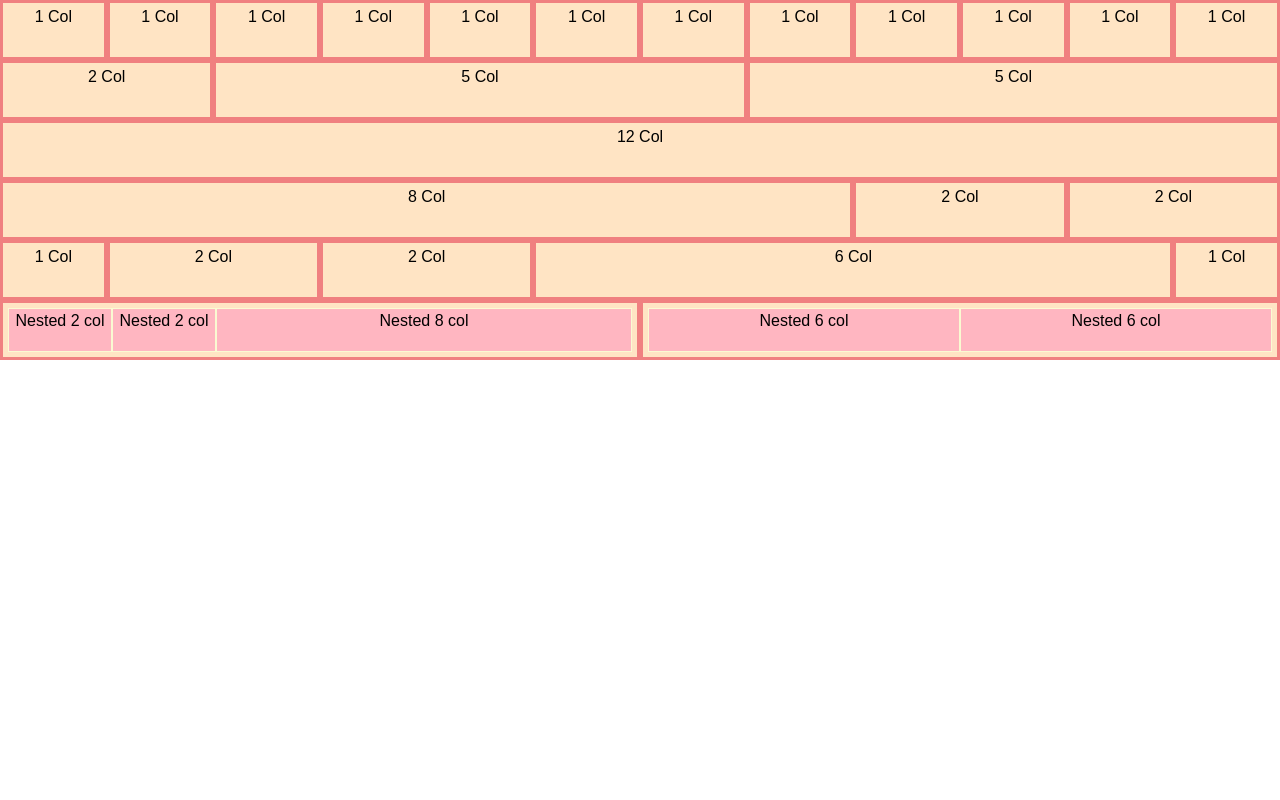
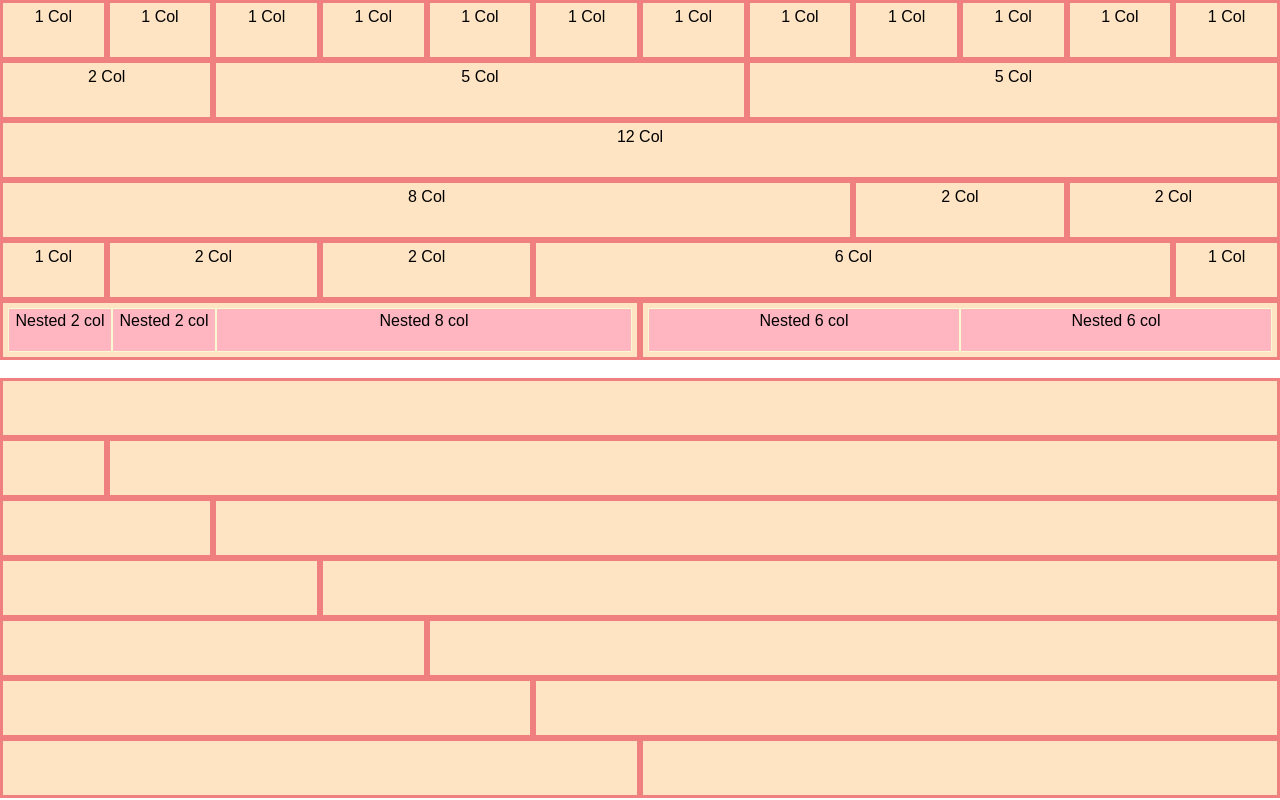
Before and after one commit to ludovicamessineo/html-css-12bool, a plain HTML site: page index.html in a window 1280 px wide. Drawn offline with Linux system fonts and the light colour scheme.

Commit message:
add 6 empty rows

```diff
--- a/index.html
+++ b/index.html
@@ -128,6 +128,68 @@
 
         </div>
 
+        <br>
+
+        <div class="row">
+            <div class="col-xs-12">
+                <div class="box"></div>
+            </div>
+        </div>
+
+        <div class="row">
+            <div class="col-xs-1">
+                <div class="box"></div>
+            </div>
+            <div class="col-xs-11">
+                <div class="box"></div>
+            </div>
+        </div>
+
+        <div class="row">
+            <div class="col-xs-2">
+                <div class="box"></div>
+            </div>
+            <div class="col-xs-10">
+                <div class="box"></div>
+            </div>
+        </div>
+
+        <div class="row">
+            <div class="col-xs-3">
+                <div class="box"></div>
+            </div>
+            <div class="col-xs-9">
+                <div class="box"></div>
+            </div>
+        </div>
+
+        <div class="row">
+            <div class="col-xs-4">
+                <div class="box"></div>
+            </div>
+            <div class="col-xs-8">
+                <div class="box"></div>
+            </div>
+        </div>
+
+        <div class="row">
+            <div class="col-xs-5">
+                <div class="box"></div>
+            </div>
+            <div class="col-xs-7">
+                <div class="box"></div>
+            </div>
+        </div>
+
+        <div class="row">
+            <div class="col-xs-6">
+                <div class="box"></div>
+            </div>
+            <div class="col-xs-6">
+                <div class="box"></div>
+            </div>
+        </div>
+
     </div>
 
 </body>
```
